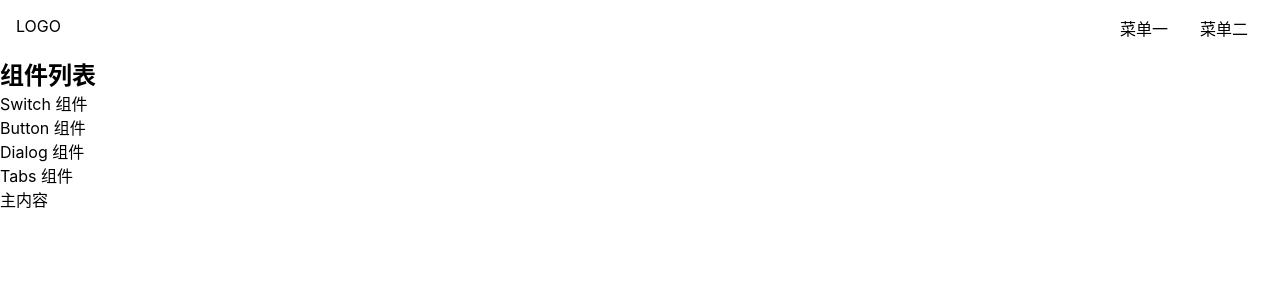
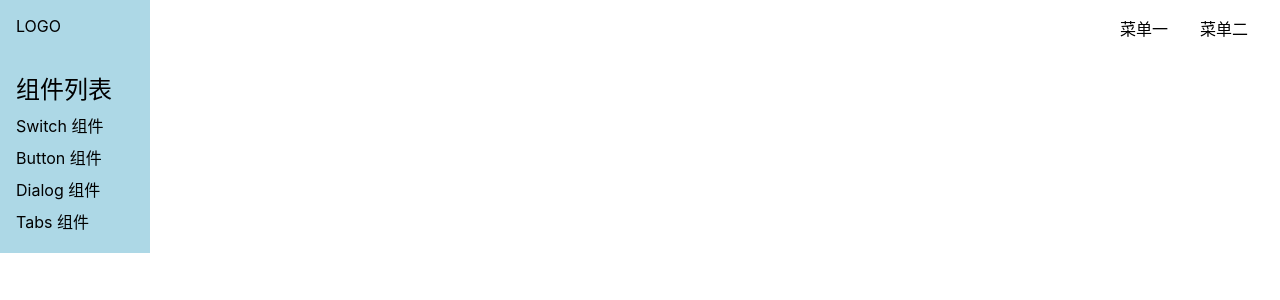
Before and after one commit to jambo0624/SongUI, a Vue app: page /#/doc in a window 1280 px wide. Shown: the top 300 px of the page. Built offline with nearby package versions, Linux system fonts and the light colour scheme.

Commit message:
aside css

```diff
--- a/src/components/Topnav.vue
+++ b/src/components/Topnav.vue
@@ -12,6 +12,8 @@
   .topnav {
     display: flex;
     padding: 16px;
+    position: relative;
+    z-index: 10;
     > .logo {
       max-width: 6em;
       margin-right: auto;
--- a/src/index.scss
+++ b/src/index.scss
@@ -17,6 +17,10 @@ a {
   }
 }
 
+h1,h2,h3,h4,h5,h6 {
+  font-weight: normal;
+}
+
 body {
   font-size: 16px;
   font-family: -apple-system, "Noto Sans", "Helvetica Neue", Helvetica, "Nimbus Sans L", Arial, "Liberation Sans", "PingFang SC", "Hiragino Sans GB", "Noto Sans CJK SC", "Source Han Sans SC", "Source Han Sans CN", "Microsoft YaHei", "Wenquanyi Micro Hei", "WenQuanYi Zen Hei", "ST Heiti", SimHei, "WenQuanYi Zen Hei Sharp", sans-serif;
--- a/src/views/Doc.vue
+++ b/src/views/Doc.vue
@@ -23,6 +23,7 @@
     </div>
   </div>
 </template>
+
 <script lang="ts">
   import Topnav from '../components/Topnav.vue'
   export default {
@@ -31,3 +32,23 @@
     }
   }
 </script>
+
+<style lang="scss" scoped>
+  aside {
+    background: lightblue;
+    width: 150px;
+    padding: 16px;
+    position: fixed;
+    padding-top: 70px;
+    top: 0;
+    left: 0;
+    > h2 {
+      margin-bottom: 4px;
+    }
+    > ol {
+      li {
+        padding: 4px 0;
+      }
+    }
+  }
+</style>
```
